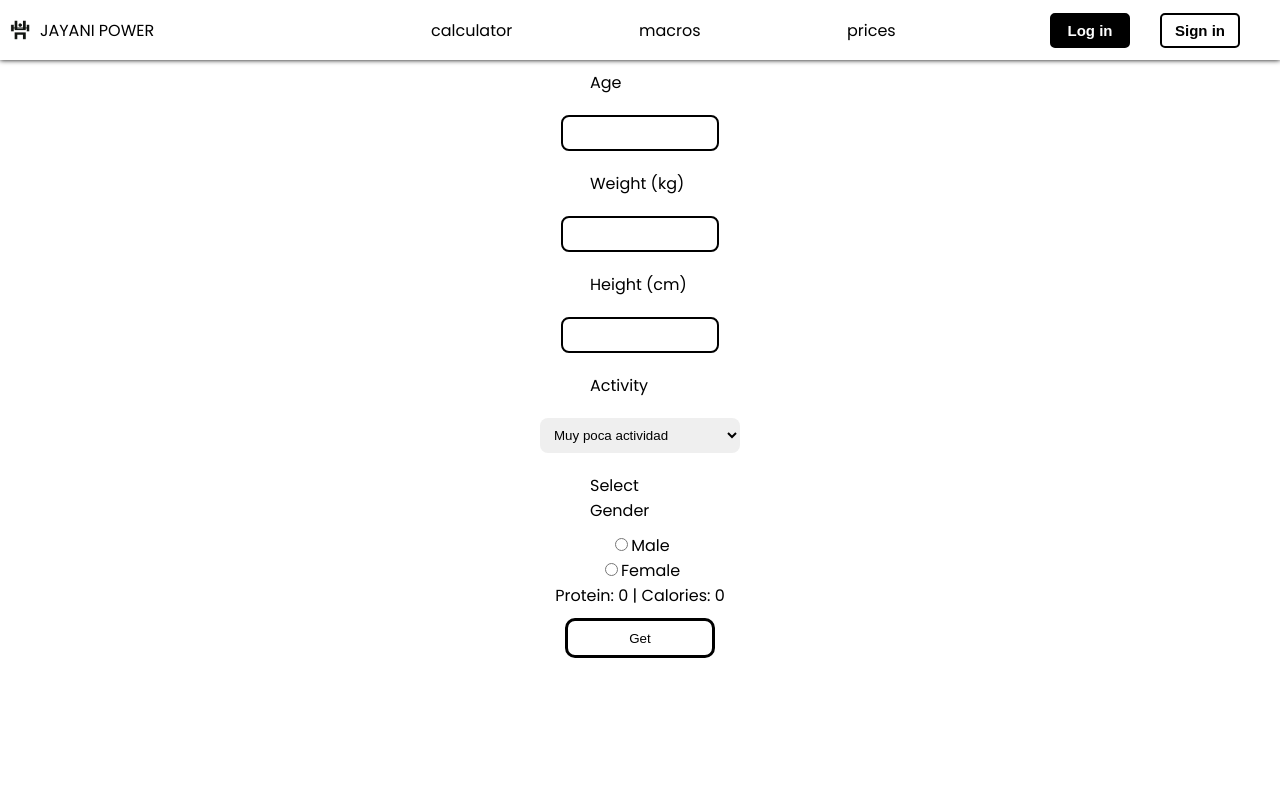
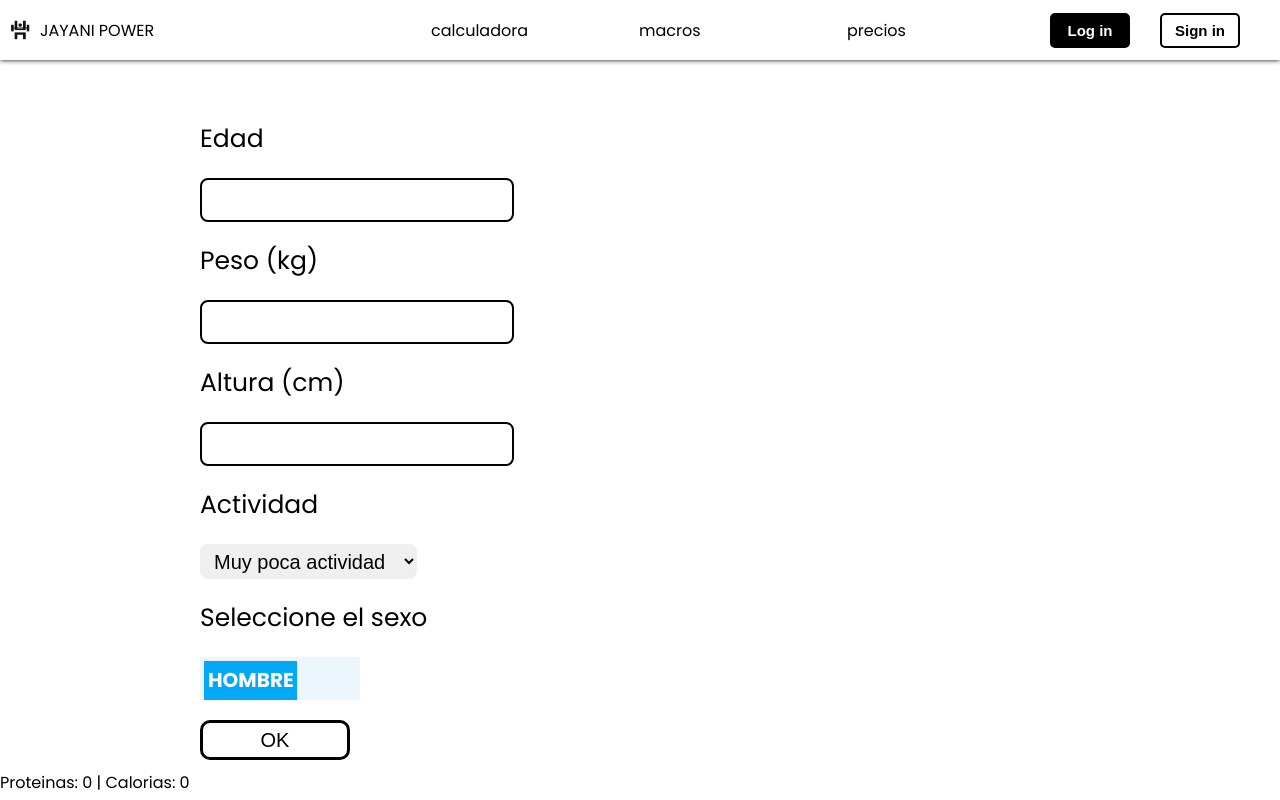
Before and after one commit to Chesco216/GymApp, a React (Vite) app: page /calculator in a window 1280 px wide. Built offline with nearby package versions, Linux system fonts and the light colour scheme; a web font is replaced by a local one.

Commit message:
i miss zebra bro

```diff
--- a/src/Screens/Calculator.css
+++ b/src/Screens/Calculator.css
@@ -1,22 +1,23 @@
 .calc-form-div {
   display: flex;
   flex-direction: column;
-  align-items: center;
-  /* align-content: center; */
+  margin: 50px 0px 0px 200px;
 }
 
 .input-label-calc {
-  width: 100px;
+  width: fit-content;
   margin: 10px 0px 10px 0px;
+  font-size: 25px;
 }
 
 .calc-input {
-  width: 150px;
+  width: 300px;
   margin: 10px 0px 10px 0px;
-  height: 30px;
+  height: 40px;
   font-size: 20px;
   border: 2px solid black;
   border-radius: 8px;
+  padding: 0px 0px 0px 10px;
 }
 
 .calc-input:focus {
@@ -29,6 +30,8 @@
   margin: 10px 0px 10px 0px;
   box-sizing: border-box;
   background: white;
+  font-size: 20px;
+  font-weight: 500;
   border: 3px solid black;
   border-radius: 10px;
   transition-duration: 800ms;
@@ -37,8 +40,80 @@
 .get-macros-button:hover {
   background: black;
   transition-duration: 500ms;
+  color: white;
 }
 
-/* .gender-checkbox { */
-/*    */
-/* } */
+.knobs,
+.layer {
+  position: absolute;
+  top: 0;
+  right: 0;
+  bottom: 0;
+  left: 0;
+}
+
+.button {
+  position: relative;
+  /* top: 50%; */
+  width: 160px;
+  height: 43px;
+  margin: 10px 0 10px 0;
+  overflow: hidden;
+}
+
+.checkbox {
+  position: relative;
+  width: 100%;
+  height: 100%;
+  padding: 0;
+  margin: 0;
+  opacity: 0;
+  cursor: pointer;
+  z-index: 3;
+}
+
+.knobs {
+  z-index: 2;
+}
+
+.layer {
+  width: 100%;
+  background-color: #ebf7fc;
+  transition: 0.3s ease all;
+  z-index: 1;
+}
+
+/* Button 1 */
+#button-1 .knobs:before {
+  content: "HOMBRE";
+  position: absolute;
+  top: 4px;
+  left: 4px;
+  width: 85px;
+  height: 30px;
+  color: #fff;
+  font-size: 20px;
+  font-weight: bold;
+  text-align: center;
+  line-height: 1;
+  padding: 9px 4px;
+  background-color: #03a9f4;
+  transition: 0.3s cubic-bezier(0.18, 0.89, 0.35, 1.15) all;
+}
+
+#button-1 .checkbox:checked + .knobs:before {
+  content: "MUJER";
+  left: 62px;
+  /* background-color: #f44336; */
+  background-color: #DC8787;
+}
+
+#button-1 .checkbox:checked ~ .layer {
+  background-color: #fcebeb;
+}
+
+#button-1 .knobs,
+#button-1 .knobs:before,
+#button-1 .layer {
+  transition: 0.3s ease all;
+}
--- a/src/Screens/Calculator.jsx
+++ b/src/Screens/Calculator.jsx
@@ -8,7 +8,7 @@ export const Calculator = () => {
 
   const act = document.querySelector('.select-box-component')
   const inVals = document.querySelectorAll('.calc-input')
-  const check = document.querySelector('.gender-checkbox')
+  const check = document.querySelector('.checkbox')
 
   const selectProps = [
     {
@@ -42,8 +42,9 @@ export const Calculator = () => {
   const [cal, setCal] = useState(0)
 
   const getMacros = () => {
+    console.log(check.checked)
     let gen
-    check.checked ? gen = 5 : gen = -161
+    check.checked ? gen = -161 : gen = 5
     const { prote, cals } = getProtCal( inVals[0].value, inVals[2].value, inVals[1].value, act.value, gen )
     setCal(cals)
     setProt(prote)
@@ -53,33 +54,27 @@ export const Calculator = () => {
     <>
       <Header/>
       <div className='calc-form-div'>
-        <label className='input-label-calc'>Age</label>
+        <label className='input-label-calc'>Edad</label>
         <input className='calc-input' type='number'/>
 
-        <label className='input-label-calc'>Weight (kg)</label>
+        <label className='input-label-calc'>Peso (kg)</label>
         <input className='calc-input' type='number'/>
 
-        <label className='input-label-calc'>Height (cm)</label>
+        <label className='input-label-calc'>Altura (cm)</label>
         <input className='calc-input' type='number'/>
 
-        <SelectBox title={'Activity'} options={selectProps}/>
+        <SelectBox title={'Actividad'} options={selectProps}/>
 
-
-        <label className='input-label-calc'>Select Gender</label>
-        <label>
-          <input className='gender-checkbox' type='radio'name='gender' />
-          Male
-        </label>
-        <label>
-          <input className='gender-checkbox' type='radio' name='gender' />
-          Female
-        </label>
-
-        <label>{ `Protein: ${prot}   |   Calories: ${cal}` }</label>
-
-        <button className='get-macros-button' onClick={ getMacros }>Get</button>
-
+        <label className='input-label-calc'>Seleccione el sexo</label>
+        <div className="button r" id="button-1">
+          <input type="checkbox" className="checkbox" />
+          <div className="knobs"></div>
+          <div className="layer"></div>
+        </div>
+        <button className='get-macros-button' onClick={ getMacros }>OK</button>
       </div>
+      {/* TODO: make the screen better ahnd ,make something with the protein and calories value */}
+      <label>{ `Proteinas: ${prot}   |   Calorias: ${cal}` }</label>
     </>
   )
 }
--- a/src/Screens/Landing.css
+++ b/src/Screens/Landing.css
@@ -43,4 +43,8 @@
 
 .landing-right-image {
   height: 700px;
+  mask-image: linear-gradient(
+    white 80%,
+    transparent
+    );
 }
--- a/src/Screens/LogSignIn.jsx
+++ b/src/Screens/LogSignIn.jsx
@@ -116,6 +116,9 @@ export const SignIn = () => {
             <button className='logsign-button' type='submit'>Sign In</button>
             <button className='logsign-button' onClick={ console.log('googlelogin') }>Sign In with google</button>
           </form>
+          <span style={{marginTop:50, fontSize:13}}>
+            Already have an account?, <NavLink to='/login'>login now</NavLink>
+          </span>
         </div>
         <div className='login-rside'>
           <h1 style={{color: 'white'}}>
--- a/src/Screens/Macros.css
+++ b/src/Screens/Macros.css
@@ -4,7 +4,7 @@
 }
 
 tr:nth-child(even) {
-  background-color: #D5C5E7;
+  background-color: #A7A7A7;
 }
 
 td {
@@ -48,15 +48,30 @@ th {
   margin-left: 80px;
 }
 
+.card-container {
+  height: 100%;
+}
+
 .food-card-container {
-  /* TODO: position must be fixed on the top but relative to his father */
-  /* position: sticky; */
+  position: sticky;
   display: flex;
   flex-direction: column;
   justify-content: center;
   width: 500px;
-  height: 600px;
-  /* height: auto; */
-  background: red;
+  height: fit-content;
+  margin-top: 50px;
+  background: black;
   border-radius: 30px;
+  color: white;
+  padding: 0;
+  overflow: hidden;
 }
+
+.food-card-image {
+  margin: 0px;
+}
+
+.food-card-text {
+  padding: 10px 50px 10px 50px;
+  margin-bottom: 30px;
+}
--- a/src/Screens/Macros.jsx
+++ b/src/Screens/Macros.jsx
@@ -13,14 +13,16 @@ export const Macros = () => {
   const [cardData, setCardData] = useState({})
   useEffect(() => {
     fetchMacros()
-      .then( res => setData(res) )
+      .then( res => setData(res))
+    searchFoodByName('pollo')
+      .then( res => setCardData(res.retVal[0]))
   }, [])
 
   const setHidden = () => {
     setDataEmpty({ display: 'none' })
   }
 
-  const showCardPreview = async() => {
+  const showCardPreview = async( event ) => {
     const value = event.target.innerText
     const { retVal } = await searchFoodByName(value)
     setCardData(retVal[0])
@@ -30,7 +32,7 @@ export const Macros = () => {
   return (
     <>
       <Header/>
-      <SearchBar onDataChanged={ setData } onNotFound={ setDataEmpty } title='food'/>
+      <SearchBar onDataChanged={ setData } onNotFound={ setDataEmpty } />
       <div className='no-data' style={ dataEmpty }>
         <label>
           no se encontro el alimento
@@ -71,10 +73,14 @@ export const Macros = () => {
             </tbody>
           </table>
         </div>
-        <div className='food-card-container'>
-          <img src={cardData.img} className='food-card-img' />
-          <h3>{cardData.nombre}</h3>
-          <label>{cardData.descripcion}</label>
+        <div className='card-container'>
+          <div className='food-card-container'>
+            <img src={cardData.img} className='food-card-img' />
+            <span className='food-card-text'>
+              <h3>{cardData.nombre}</h3>
+              <label>{cardData.descripcion}</label>
+            </span>
+          </div>
         </div>
       </div>
     </>
--- a/src/components/Header.jsx
+++ b/src/components/Header.jsx
@@ -15,7 +15,7 @@ export const Header = () => {
       </NavLink>
 
       <NavLink to='/calculator' style={{ textDecoration: 'none', color: 'inherit' }}>
-        <span id='calcu' className='header-links'>calculator</span>
+        <span id='calcu' className='header-links'>calculadora</span>
       </NavLink>
 
       <NavLink to='/macros' style={{ textDecoration: 'none', color: 'inherit' }}>
@@ -23,7 +23,7 @@ export const Header = () => {
       </NavLink>
 
       <NavLink to='/prices' style={{ textDecoration: 'none', color: 'inherit' }}>
-        <span id='price' className='header-links'>prices</span>
+        <span id='price' className='header-links'>precios</span>
       </NavLink>
 
       <NavLink to='/login' style={{ textDecoration: 'none', color: 'inherit' }}>
--- a/src/components/SearchBar.css
+++ b/src/components/SearchBar.css
@@ -57,7 +57,7 @@
   height: 30px;
   box-sizing: border-box;
   border-radius: 5px;
-  background: #D5C5E7;
+  background: #A7A7A7;
   font-size: 15px;
   font-weight: 700;
   color: black;
--- a/src/components/SearchBar.jsx
+++ b/src/components/SearchBar.jsx
@@ -3,7 +3,7 @@ import './SearchBar.css'
 import { searchFoodByName } from '../assets/searchFoodByName'
 import { fetchMacrosByCategory } from '../assets/fetchMacros'
 
-export const SearchBar = ({ onDataChanged, onNotFound, title }) => {
+export const SearchBar = ({ onDataChanged, onNotFound }) => {
   const searchByFood = async( event ) => {
     event.preventDefault()
     const fields = new FormData( event.target )
@@ -24,12 +24,12 @@ export const SearchBar = ({ onDataChanged, onNotFound, title }) => {
   return (
     <div className='search-container'>
       <form onSubmit={ searchByFood }>
-        <label className='search-label'>Search by { title }</label>
+        <label className='search-label'>Buscar por alimento</label>
         <input name='food-name' className='search-input' type='text'/>
         <button type='submit' className='search-food-button'>Buscar</button>
       </form>
 
-      <label className='search-label'> or search by cartegory</label>
+      <label className='search-label'> o busca por categorias</label>
       <form onSubmit={ filterByCategory }>
         <select name='food-category' className='select-macro-category'>
           <option value='carne'>carne</option>
@@ -39,7 +39,7 @@ export const SearchBar = ({ onDataChanged, onNotFound, title }) => {
           <option value='fruto seco'>fruto seco</option>
           <option value='todos'>todos</option>
         </select>
-        <button type='submit' className='search-food-button' style={{margin:20}}> Search</button>
+        <button type='submit' className='search-food-button' style={{margin:20}}> Buscar</button>
       </form>
     </div>
   )
--- a/src/components/SelectBox.css
+++ b/src/components/SelectBox.css
@@ -1,8 +1,9 @@
 .select-box-component {
-  width: 200px;
+  width: fit-content;
   height: 35px;
   margin: 10px 0px 10px 0px;
   border-style: none;
   border-radius: 8px;
-  padding: 0px 0px 0px 10px;
+  padding: 0px 10px 0px 10px;
+  font-size: 20px;
 }
```
